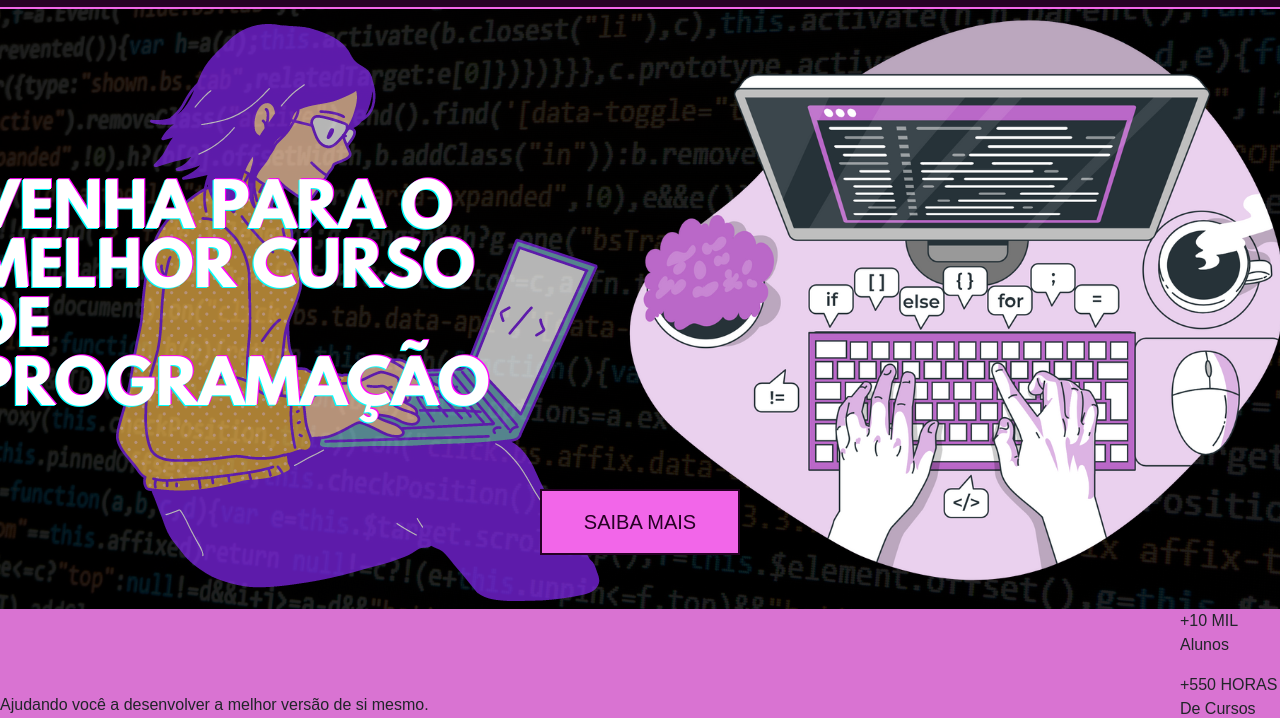
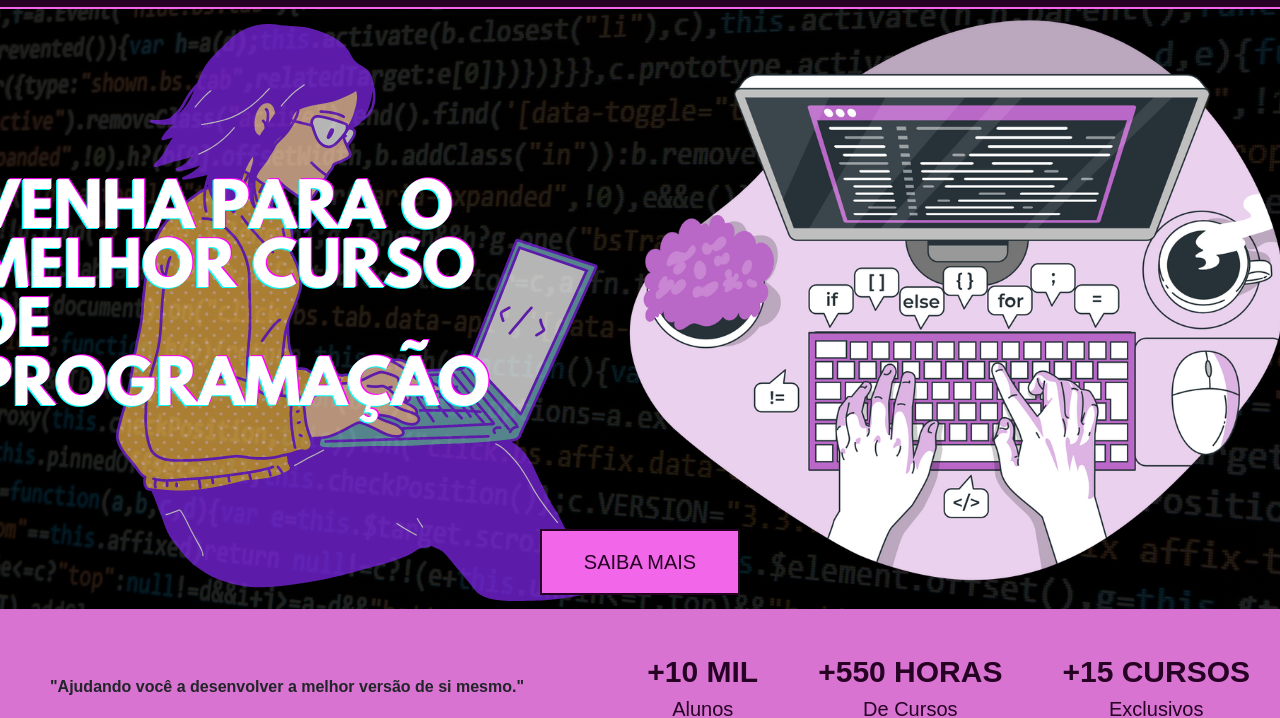
Before and after one commit to jorgemf92/Projeto-Grupo-Quey-s, a plain HTML site: page index.html in a window 1280 px wide. Shown: the part 95-813 px from the top of the page. Drawn offline with nearby package versions, Linux system fonts and the light colour scheme.

Commit message:
atualização no text

```diff
--- a/assets/home.css
+++ b/assets/home.css
@@ -4,6 +4,10 @@
     --cor03: #d973d2;
     --cor04: #f2f2f2;
     --cor05: #0D0D0D;
+  }
+
+  section{
+    padding: 2.5rem 0;
   }
 .banner{
     width: 100%;
@@ -42,3 +46,28 @@
     align-items: center;
     justify-content: space-between;
 }
+.resultado-text{
+    font-weight: bold;
+    margin-left: 50px;
+}
+.resultados .resultados-text{
+    color: var(--cor01);
+    font-size:  1.6rem;
+    font-weight: 600;
+    width: 50%;
+}
+.resultados .resultados-numero{
+    display: flex;
+    align-items: center;
+    justify-content: center;
+    color: var(--cor01);
+}
+.resultados .resultados-numero p{
+    text-align: center;
+    margin: 0 30px;
+    font-size: 20px;
+}
+.resultados .resultados-numero p span{
+    font-size: 30px;
+    font-weight: 600;
+}
--- a/index.html
+++ b/index.html
@@ -70,7 +70,7 @@
   <section class="resultados">
     <div class=" container1">
       <div class="resultado-text">
-        Ajudando você a desenvolver a melhor versão de si mesmo.
+        "Ajudando você a desenvolver a melhor versão de si mesmo."
       </div>
       <div class="resultados-numero">
         <p>
```
